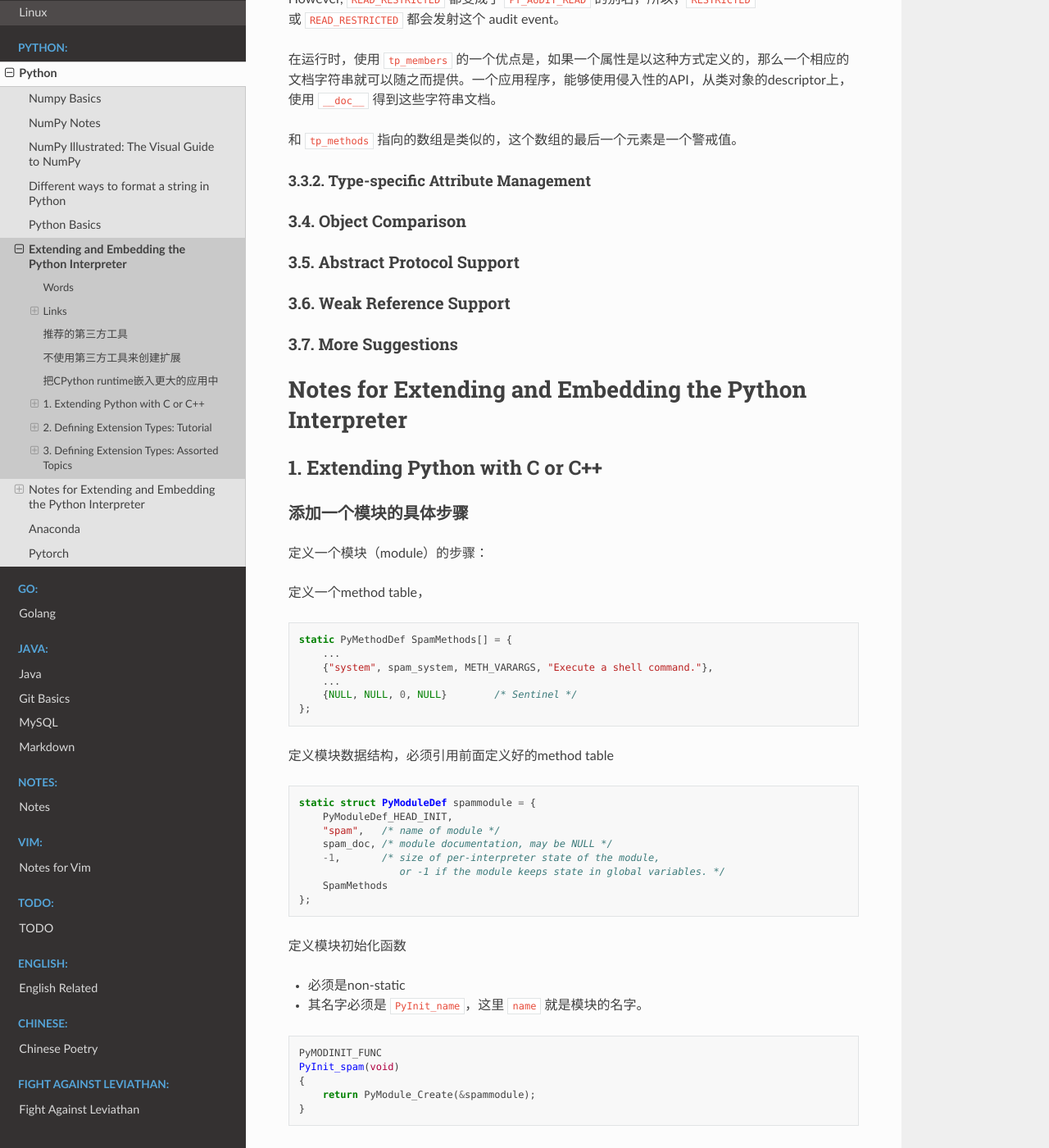
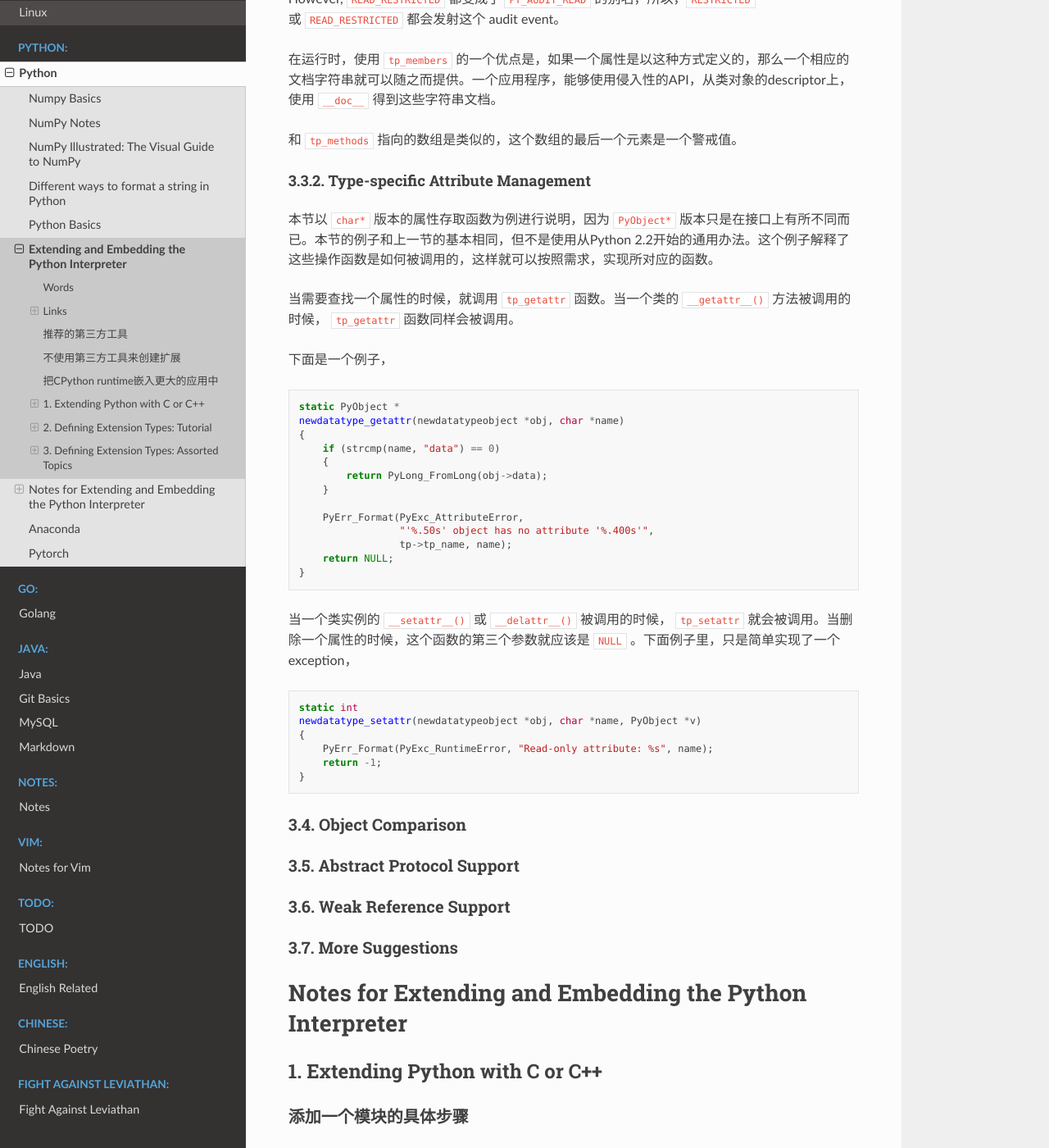
Before and after one commit to Pyrad/pyradnotes, a Sphinx documentation site: the page built from source/Python/ExtendingAndEmbeddingThePythonInterpreter.md, in a window 1280 px wide and 1400 px high, scrolled down 58820 px. Shown: the whole window at 82% size. Built offline with Sphinx 7.4.7 and the Read the Docs theme 2.0.0, drawn with Linux system fonts in a browser that asks for light colours; a script that is not in the unit is left out.

Commit message:
Python EEPI Finished section 3.3.2

````diff
--- a/source/Python/ExtendingAndEmbeddingThePythonInterpreter.md
+++ b/source/Python/ExtendingAndEmbeddingThePythonInterpreter.md
@@ -2594,19 +2594,38 @@ typedef struct PyMemberDef {
 
 #### 3.3.2. Type-specific Attribute Management
 
-
-
-
-
-
-
-
-
-
-
-
-
-
+本节以 `char*` 版本的属性存取函数为例进行说明，因为 `PyObject*` 版本只是在接口上有所不同而已。本节的例子和上一节的基本相同，但不是使用从Python 2.2开始的通用办法。这个例子解释了这些操作函数是如何被调用的，这样就可以按照需求，实现所对应的函数。
+
+当需要查找一个属性的时候，就调用 `tp_getattr` 函数。当一个类的 `__getattr__()` 方法被调用的时候， `tp_getattr` 函数同样会被调用。
+
+下面是一个例子，
+
+```cpp
+static PyObject *
+newdatatype_getattr(newdatatypeobject *obj, char *name)
+{
+    if (strcmp(name, "data") == 0)
+    {
+        return PyLong_FromLong(obj->data);
+    }
+
+    PyErr_Format(PyExc_AttributeError,
+                 "'%.50s' object has no attribute '%.400s'",
+                 tp->tp_name, name);
+    return NULL;
+}
+```
+
+当一个类实例的 `__setattr__()` 或 `__delattr__()` 被调用的时候， `tp_setattr` 就会被调用。当删除一个属性的时候，这个函数的第三个参数就应该是 `NULL` 。下面例子里，只是简单实现了一个exception，
+
+```cpp
+static int
+newdatatype_setattr(newdatatypeobject *obj, char *name, PyObject *v)
+{
+    PyErr_Format(PyExc_RuntimeError, "Read-only attribute: %s", name);
+    return -1;
+}
+```
 
 ### 3.4. Object Comparison
 
@@ -2615,9 +2634,39 @@ typedef struct PyMemberDef {
 
 
 
+
+
+
+
+
+
+
+
+
+
 ### 3.5. Abstract Protocol Support
 
+
+
+
+
+
+
+
+
+
+
 ### 3.6. Weak Reference Support
+
+
+
+
+
+
+
+
+
+
 
 ### 3.7. More Suggestions
 
````
